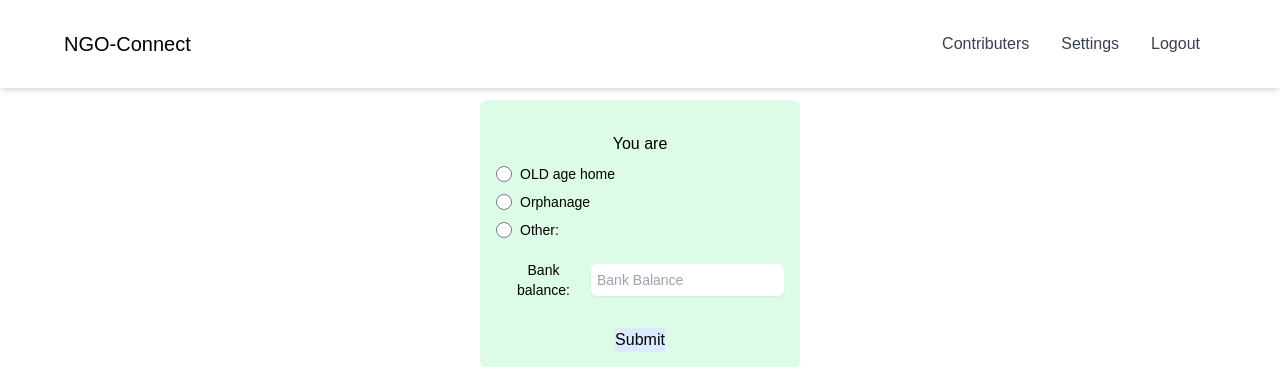
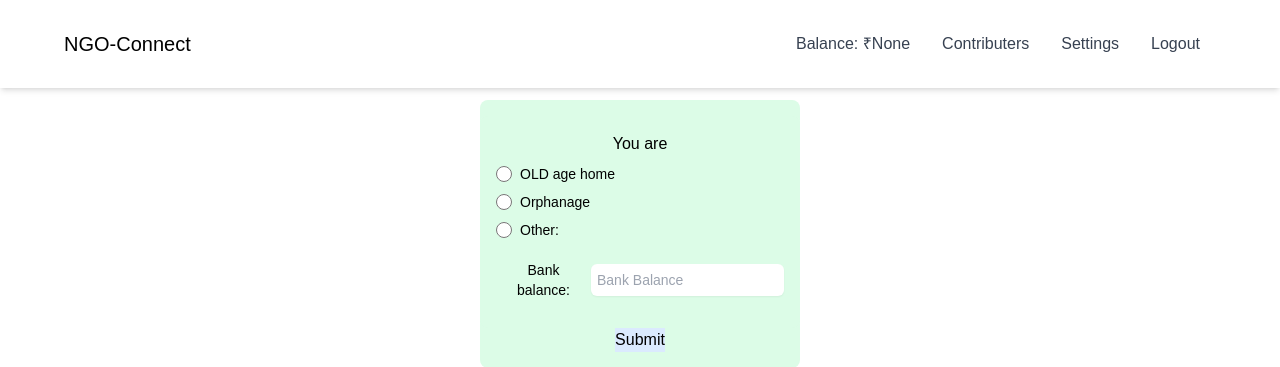
Before and after one commit to selmanfariz18/NGO-connect, a Django app: page /reciever/receiver_base/ in a window 1280 px wide. Shown: the top 367 px of the page. Run offline with Django 5.2, Linux system fonts and the light colour scheme; a user stored in the database is signed in; data comes from the database, SQL or seed files in the repository; both versions use the stored data as it was after the commit; some libraries are stand-ins or nearby versions.

Commit message:
balance show in reciever portal

```diff
--- a/ngo_connect/base/views.py
+++ b/ngo_connect/base/views.py
@@ -5,6 +5,7 @@ from base.models import ngousers
 from django.contrib.auth import authenticate, login, logout
 from django.urls import reverse
 from django.http import HttpResponse, HttpResponseRedirect
+
 
 # Create your views here.
 
@@ -36,6 +37,7 @@ def signup(request):
                 profile = ngousers.objects.create(
                     user=user, phone_number=phone_number, address=address, pincode=pincode, user_type=user_type)
                 profile.save()
+
                 messages.success(request, 'Account created successfully.')
                 return render(request, 'signup.html')
         else:
--- a/ngo_connect/reciever/templates/receiver_base.html
+++ b/ngo_connect/reciever/templates/receiver_base.html
@@ -33,6 +33,9 @@
           <ul
             class="md:flex items-center justify-between text-base text-gray-700 pt-4 md:pt-0"
           >
+            <li class="hover:bg-violet-600">
+              <a class="md:p-4 py-3 px-0 block">Balance:  ₹{{reciever_balance.current_balance}}</a>
+            </li>
             <li class="hover:bg-violet-600">
               <a class="md:p-4 py-3 px-0 block" href="#">Contributers</a>
             </li>
--- a/ngo_connect/reciever/views.py
+++ b/ngo_connect/reciever/views.py
@@ -9,6 +9,7 @@ from django.contrib.auth.models import User
 from reciever.models import ReceiverMoreDetails
 from django.http import Http404
 from ngo.models import Reciever_under_ngo
+from reciever.models import RecieverBank
 
 
 
@@ -30,10 +31,19 @@ def receiver_base(request):
     except Reciever_under_ngo.DoesNotExist:
         ngo = Reciever_under_ngo(reciever=request.user)
 
+    try:
+        reciever_balance = RecieverBank.objects.get(user=request.user)
+    except RecieverBank.DoesNotExist:
+        reciever_balance = RecieverBank(user=request.user)
+
+        # reciever_balance.current_balance = bank_balance
+        # reciever_balance.save()
+
     context = {
         'users' : users,
         'reciever' : receiver,
         'ngo' : ngo,
+        'reciever_balance' : reciever_balance,
     }
 
     # for user in users:
@@ -49,6 +59,7 @@ def reciever_type(request):
         reciever_type = request.POST.get("options")
         if reciever_type == "other":
             reciever_type = request.POST.get("other_value")
+        bank_balance = request.POST.get("bank_balance")
 
         # print(reciever_type)
         try:
@@ -58,6 +69,14 @@ def reciever_type(request):
         reciever.reciever_type = reciever_type
         reciever.is_reciever_type_defined = True
         reciever.save()
+
+        try:
+            reciever_balance = RecieverBank.objects.get(user=request.user)
+        except RecieverBank.DoesNotExist:
+            reciever_balance = RecieverBank(user=request.user)
+
+        reciever_balance.current_balance = bank_balance
+        reciever_balance.save()
 
         return HttpResponseRedirect(reverse("receiver_base"))
 
```
Also changed, not shown: ngo_connect/db.sqlite3.
